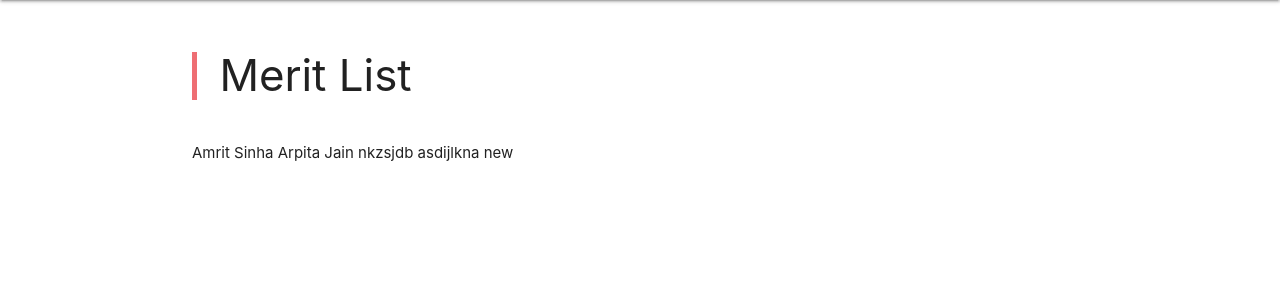
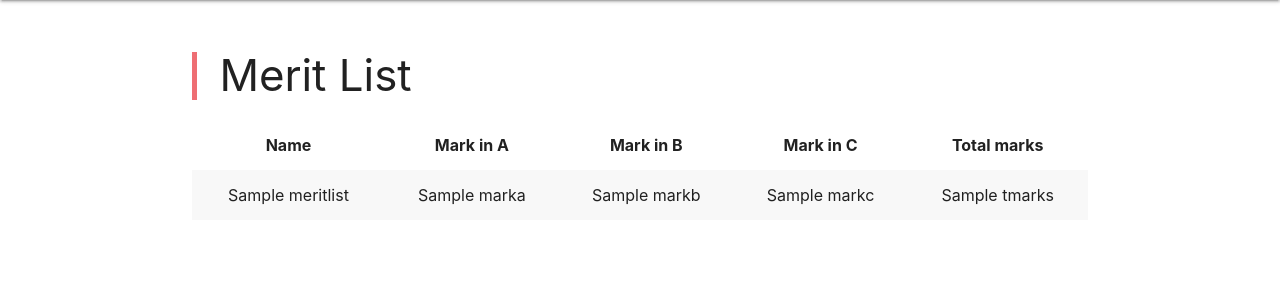
Before and after one commit to divyanshrai/django_student_reg, a Django app: template main/templates/main/merit_list.html in a window 1280 px wide. Shown: the part 64-364 px from the top of the page. Run offline with Django 3.2, Linux system fonts and the light colour scheme; data comes from the database, SQL or seed files in the repository; the template is opened without the code that fills it: values that come from a table or form of the project are taken from there, most other values are stand-ins (such as "Sample title", 1, 10 or a date in 2020).

Commit message:
Code added to display a sorted merit list. Has to be made efficient later

```diff
--- a/main/templates/main/merit_list.html
+++ b/main/templates/main/merit_list.html
@@ -5,9 +5,30 @@
     <blockquote>
         <h3>Merit List</h3>
     </blockquote>
+    <table class="striped centered responsive-table">
+        <thead>
+            <tr>
+                <th>Name</th>
+                <th>Mark in A</th>
+                <th>Mark in B</th>
+                <th>Mark in C</th>
+                <th>Total marks</th>
+
+            </tr>
+        </thead>
+
+        <tbody>
+            {% for name, tmarks, marka, markb, markc in meritlist %}
+            <tr>
+                <td>{{ name }}</td>
+                <td>{{ marka }}</td>
+                <td>{{ markb }}</td>
+                <td>{{ markc }}</td>
+                <td>{{ tmarks }}</td>
+            </tr>
+            {% endfor %}
+        </tbody>
+    </table>
     <br>
-    {% for stu in students %}
-        <span class="card-title">{{stu.student_name}}</span>
-    {% endfor %}
 </div>
 {% endblock %}
```
Also changed, not shown: main/views.py (+15 -1 lines).
